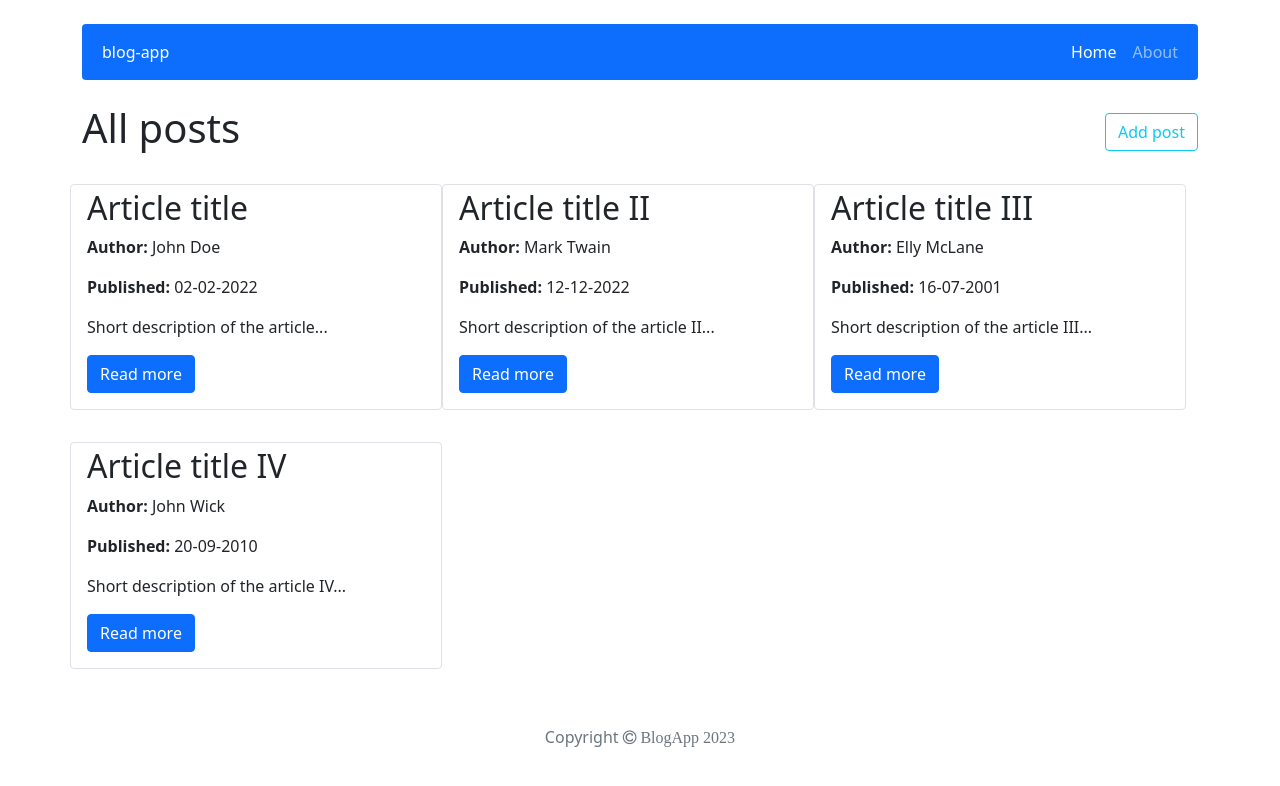
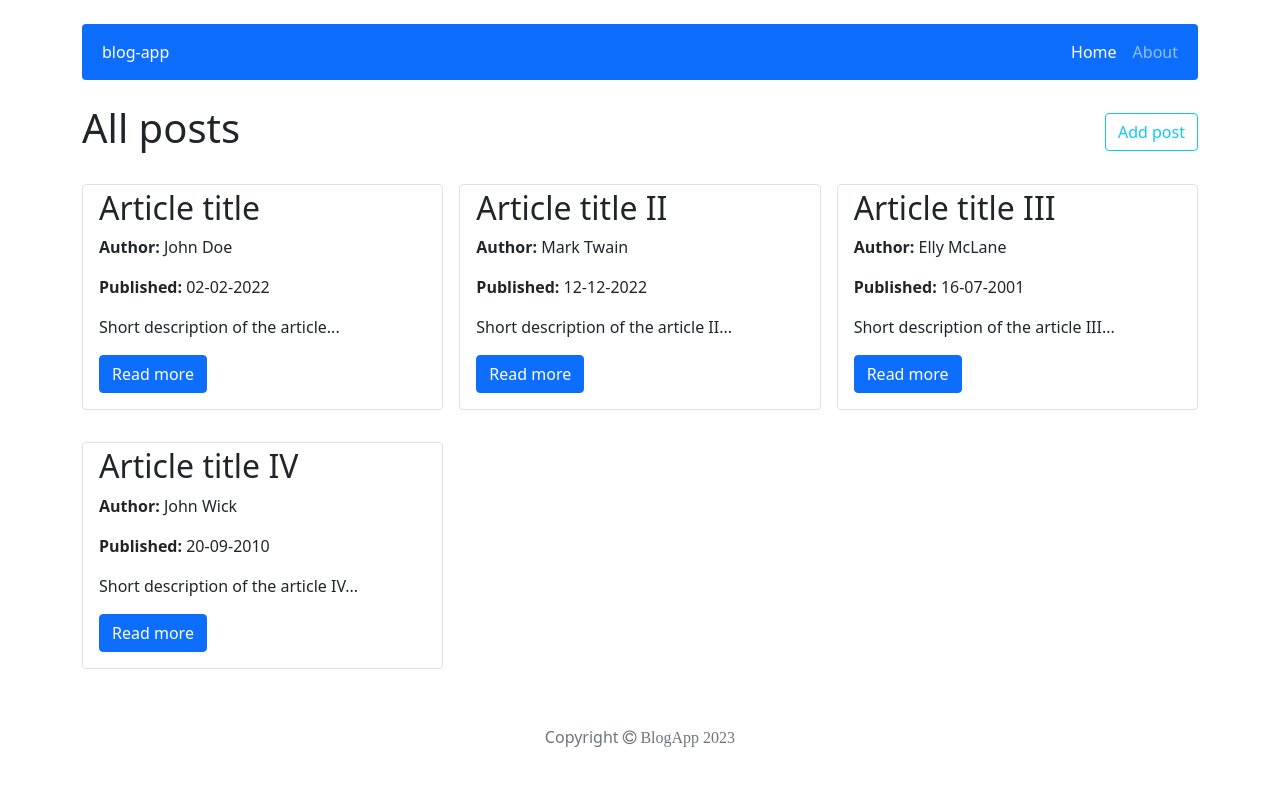
Before and after one commit to MaciejMl/blog-app, a React (Create React App) app: page / in a window 1280 px wide. Shown: the top 786 px of the page. Built offline with nearby package versions, Linux system fonts and the light colour scheme.

Commit message:
Fix gaps between PostBrief elements

```diff
--- a/src/Home.js
+++ b/src/Home.js
@@ -1,4 +1,4 @@
-import { Container } from 'react-bootstrap';
+import { Container, Row, Col } from 'react-bootstrap';
 import PostBrief from './components/features/PostBrief/PostBrief';
 import Stack from 'react-bootstrap/Stack';
 import { getPosts } from './redux/postsRedux';
@@ -11,17 +11,21 @@ const Home = () => {
     <div>
       <Container className='px-0'>
         <Stack direction='horizontal'>
-          <h1 className='col-2'>All posts</h1>
+          <h1>All posts</h1>
           <Link to={`/post/add`} className='ms-auto'>
             <button className='btn btn-outline-info'>Add post</button>
           </Link>
         </Stack>
       </Container>
 
-      <Container className='row px-0'>
-        {posts.map((post) => (
-          <PostBrief key={post.id} {...post} />
-        ))}
+      <Container className='px-0'>
+        <Row className='gx-3'>
+          {posts.map((post) => (
+            <Col key={post.id} md={6} lg={4}>
+              <PostBrief {...post} />
+            </Col>
+          ))}
+        </Row>
       </Container>
     </div>
   );
--- a/src/components/features/PostBrief/PostBrief.js
+++ b/src/components/features/PostBrief/PostBrief.js
@@ -6,7 +6,7 @@ const PostBrief = (props) => {
   const posts = useSelector((state) => getPostId(state, props.id));
 
   return (
-    <article className='col-md-6 col-lg-4 border border-grey rounded p-3 pt-1 mt-4 mb-2'>
+    <article className='border border-grey rounded p-3 pt-1 mt-4 mb-2'>
       <h2>{props.title}</h2>
       <p>
         <span className='fw-bold'>Author: </span>
```
